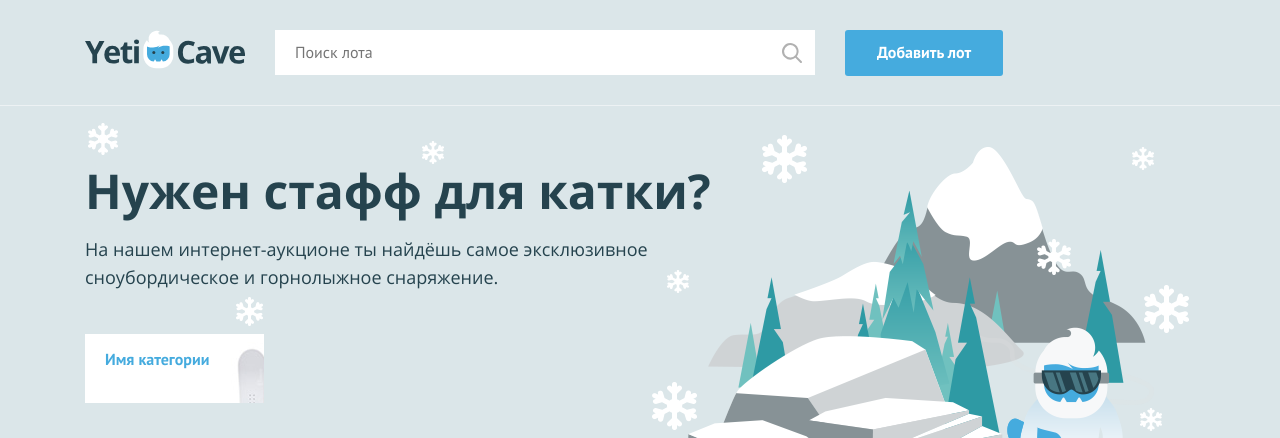
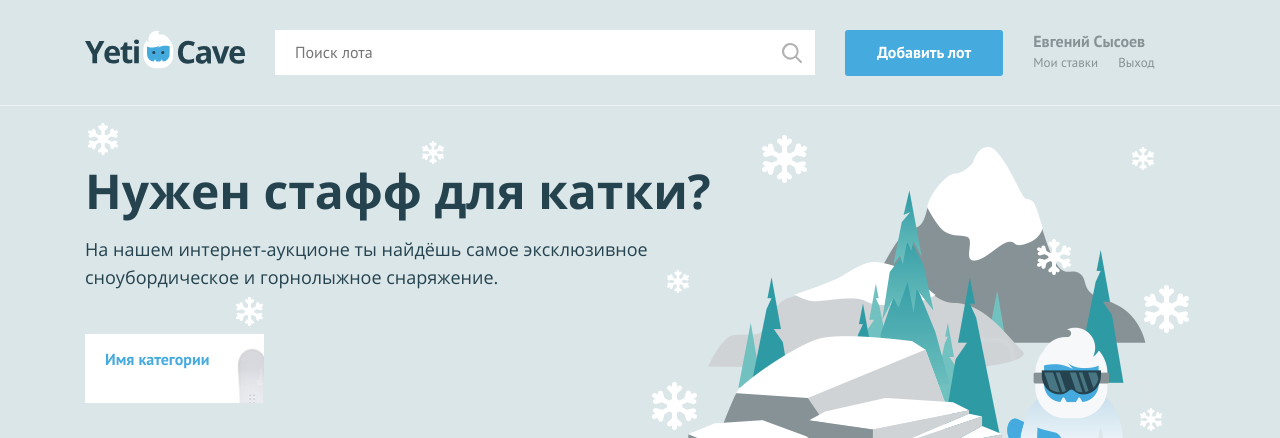
Before and after one commit to SysoevEV/901289-yeticave-10, a PHP site: page / in a window 1280 px wide. Shown: the top 438 px of the page. Run offline with PHP 8.4, Linux system fonts and the light colour scheme.

Commit message:
Лекция 1 задание 3

```diff
--- a/index.php
+++ b/index.php
@@ -1,7 +1,6 @@
 <?php
 $is_auth = rand(0, 1);
-
-$user_name = ''; // укажите здесь ваше имя
+$user_name = 'Евгений Сысоев'; // укажите здесь ваше имя
 ?>
 <!DOCTYPE html>
 <html lang="ru">
@@ -28,7 +27,22 @@ $user_name = ''; // укажите здесь ваше имя
 
         <nav class="user-menu">
 
-        <!-- здесь должен быть PHP код для показа меню и данных пользователя -->
+       <?php if ($is_auth) : ?>
+       <div class="user-menu__logged">
+        <p><?= $user_name ?></p>
+        <a class="user-menu__bets" href="pages/my-bets.html">Мои ставки</a>
+        <a class="user-menu__logout" href="#">Выход</a>
+        </div>
+       <?php else : ?>
+         <ul class="user-menu__list">
+            <li class="user-menu__item">
+                <a href="#">Регистрация</a>
+            </li>
+            <li class="user-menu__item">
+                <a href="#">Вход</a>
+            </li>
+         </ul>
+       <?php endif; ?>
 
         </nav>
     </div>
```
